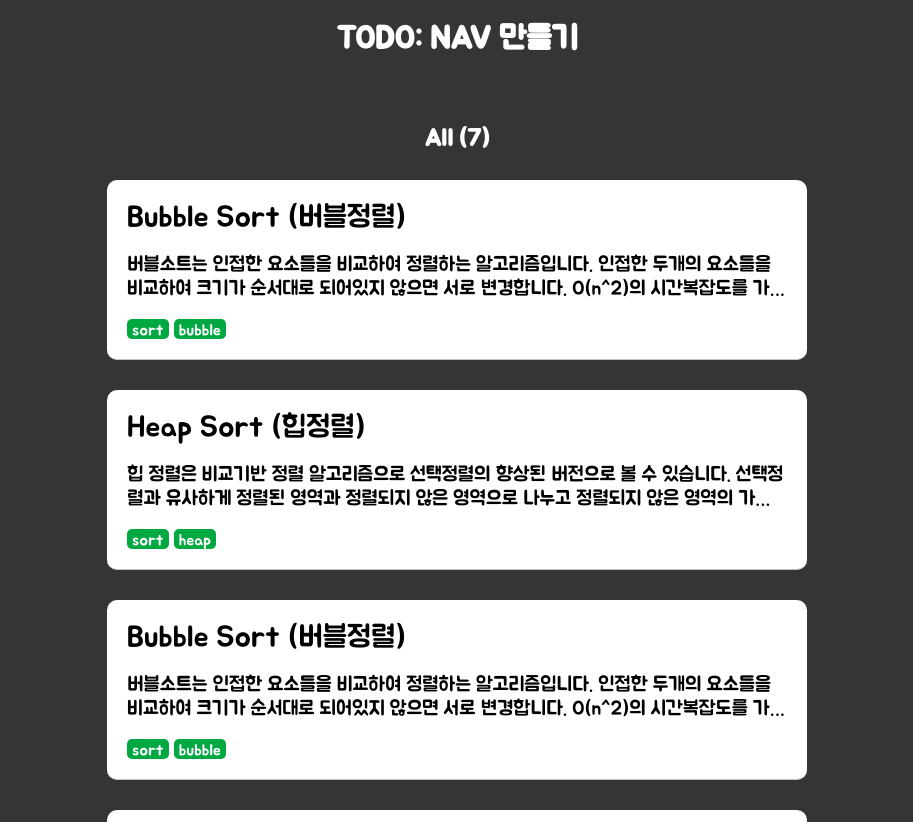
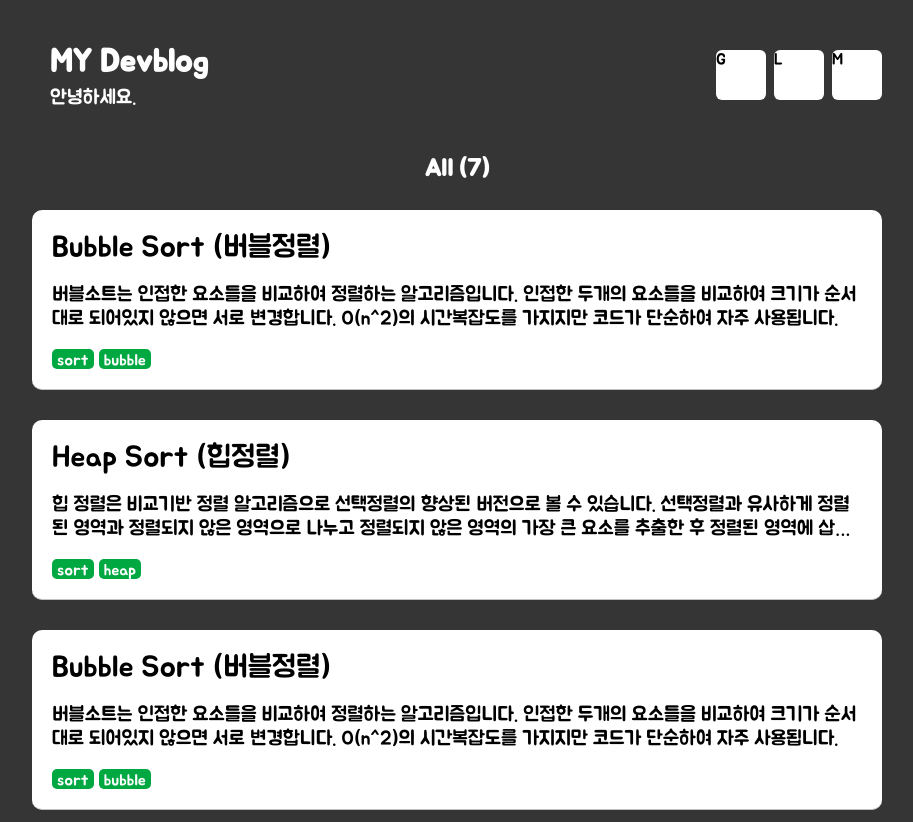
Before and after one commit to minyong-jeong/blog, a React (Create React App) app: page / in a window 1280 px wide. Shown: the top 822 px of the page, without its empty margins (183-1096 px from the left). Built offline with nearby package versions, Linux system fonts and the light colour scheme.

Commit message:
Add navigation bar

```diff
--- a/src/components/Card/Card.scss
+++ b/src/components/Card/Card.scss
@@ -1,7 +1,7 @@
 .card {
     position: relative;
     width: 100%;
-    max-width: 700px;
+    max-width: 850px;
     margin: 10px 10px 20px 10px;
     background-color: white;
     border-bottom: 1px solid rgb(194, 194, 194);
--- a/src/components/Card/CardContainer.scss
+++ b/src/components/Card/CardContainer.scss
@@ -7,6 +7,10 @@
     justify-items: center;
     transition: 0.3s;
     color: white;
+
+    h2 {
+        margin-top: 0;
+    }
 }
 
 @media screen and (max-width: 1000px) {
--- a/src/components/Nav/Nav.js
+++ b/src/components/Nav/Nav.js
@@ -1,11 +1,23 @@
 import React from 'react';
+import { Link } from 'react-router-dom';
+
 import './Nav.scss';
 
 const Nav = () => {
     return (
-        <div className="nav">
-            <h1>TODO: NAV 만들기</h1>
-        </div>
+        <Link to="/" className="nav">
+            <div className="profile">
+                <div className="introduce">
+                    <h1>MY Devblog</h1>
+                    <p>안녕하세요.</p>
+                </div>
+            </div>
+            <div className="social-buttons">
+                <div className="social-button">G</div>
+                <div className="social-button">L</div>
+                <div className="social-button">M</div>
+            </div>
+        </Link>
     );
 };
 
--- a/src/components/Nav/Nav.scss
+++ b/src/components/Nav/Nav.scss
@@ -1,12 +1,50 @@
 .nav {
+    display: flex;
+    max-width: 850px;
+    margin: 0 auto;
     width: 100%;
-    height: 100px;
+    height: 150px;
     transition: 0.3s;
+    text-decoration: none;
+    justify-content: space-between;
 
-    h1 {
-        margin: 0;
-        color: white;
-        padding: 20px;
-        text-align: center;
+    .profile {
+        display: flex;
+        flex-direction: row;
+        justify-content: center;
+        align-items: center;
+
+        .introduce {
+            display: flex;
+            flex-direction: column;
+            justify-content: center;
+            color: white;
+            padding: 0 0 0 18px;
+
+            h1 {
+                margin: 0 0px 10px 0;
+            }
+
+            p {
+                margin: 0;
+                font-size: 20px;
+            }
+        }
+    }
+
+    .social-buttons {
+        display: flex;
+        flex-direction: row;
+        align-items: center;
+        justify-content: center;
+
+        .social-button {
+            color: black;
+            background-color: white;
+            width: 50px;
+            height: 50px;
+            margin-left: 8px;
+            border-radius: 6px;
+        }
     }
 }
```
Also changed, not shown: src/assets/profile.jpg (added).
